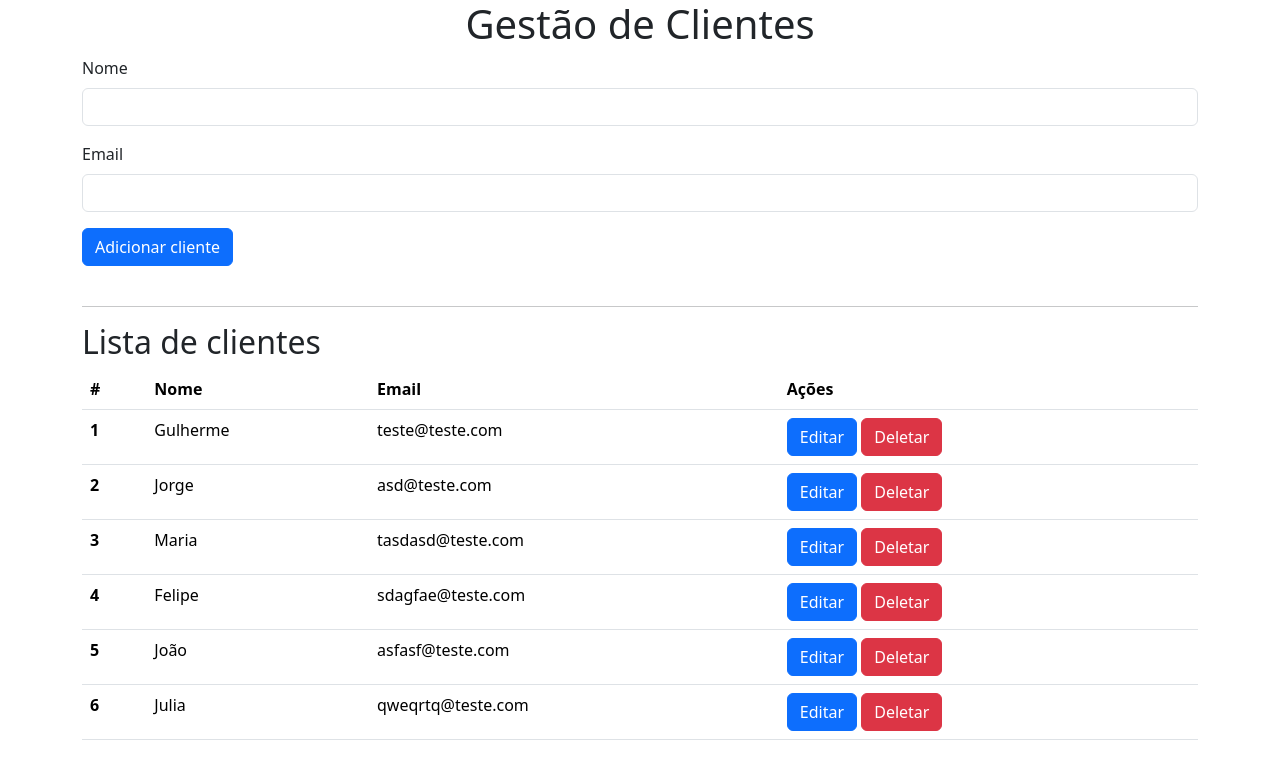
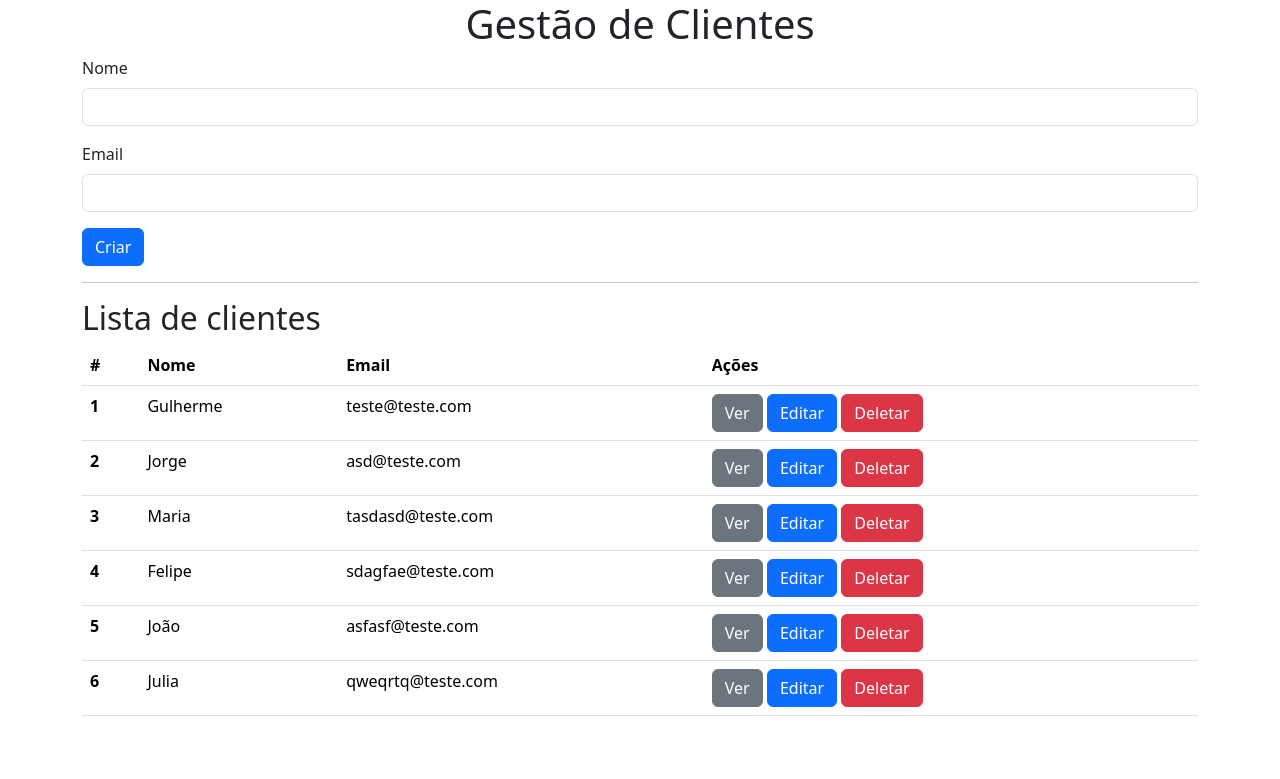
Before and after one commit to lucasagusto/Flask-estudo, a Flask app: page / in a window 1280 px wide. Shown: the top 779 px of the page. Run offline with Flask 3, Linux system fonts and the light colour scheme.

Commit message:
Funcoes finalizadas

```diff
--- a/main.py
+++ b/main.py
@@ -1,6 +1,7 @@
 from flask import Flask
 from routes.home import home_route
 from routes.cliente import cliente_route
+
 app = Flask(__name__)
 
 app.register_blueprint(home_route)
--- a/routes/cliente.py
+++ b/routes/cliente.py
@@ -1,60 +1,76 @@
 from flask import Blueprint, render_template, request
 from database.cliente import CLIENTES
+
 cliente_route = Blueprint('cliente', __name__)
-"""
-    Rota de Clientes
 
-   - /clientes/ (GET)- Listar os clientes
-   - /clientes/ (POST) - inserir o cliente no servidor
-   - /clientes/new (GET) - renderizar o formulário para criar um cliente
-   - /clientes/<id> (GET) - Obter os dados de um cliente
-   - /clientes/<id>/edit (GET)- renderizar um formulario para editar um cliente
-   - /clientes/<id>/update (PUT) - atualizar os dados do cliente
-   - /clientes/<id>/delete (DELETE) - deleta o registo do usuario
-
-"""
 @cliente_route.route('/')
 def lista_clientes():
-    """ listas os clientes """
+    """ listar os clientes """
     return render_template('lista_clientes.html', clientes=CLIENTES)
+
 
 @cliente_route.route('/', methods=['POST'])
 def inserir_cliente():
     """ inserir os dados do cliente """
+
     data = request.json
 
     novo_usuario = {
-        "id" : len(CLIENTES) + 1,
+        "id": len(CLIENTES) + 1,
         "nome": data['nome'],
-        "email" : data['email']
+        "email": data['email'],
     }
 
     CLIENTES.append(novo_usuario)
 
     return render_template('item_cliente.html', cliente=novo_usuario)
 
+
 @cliente_route.route('/new')
 def form_cliente():
     """ formulario para cadastrar um cliente """
     return render_template('form_cliente.html')
 
+
 @cliente_route.route('/<int:cliente_id>')
 def detalhe_cliente(cliente_id):
-    """ exibir detalhes de um cliente """
-    return render_template('detalhe_cliente.html')
+    """ exibir detalhes do cliente """
+
+    cliente = list(filter(lambda c: c['id'] == cliente_id, CLIENTES))[0]
+    return render_template('detalhe_cliente.html', cliente=cliente)
+
 
 @cliente_route.route('/<int:cliente_id>/edit')
 def form_edit_cliente(cliente_id):
-    """ exibir detalhes de um cliente """
-    return render_template('form_edit_cliente.html')
+    """ formulario para editar um cliente """
+    cliente = None
+    for c in CLIENTES:
+        if c['id'] == cliente_id:
+            cliente = c
+
+    return render_template('form_cliente.html', cliente=cliente)
+
+@cliente_route.route('/<int:cliente_id>/update', methods=['PUT'])
+def atualizar_cliente(cliente_id):
+    """ atualizar informacoes do cliente """
+    cliente_editado = None
+    # obter dados do formulario de edicao
+    data = request.json
+
+    # obter usuario pelo id
+    for c in CLIENTES:
+        if c['id'] == cliente_id:
+            c['nome'] = data['nome']
+            c['email'] = data['email']
+
+            cliente_editado = c
+
+    # editar usuario
+    return render_template('item_cliente.html', cliente=cliente_editado)
 
 
-@cliente_route.route('/<int:cliente_id>/update', methods = ['PUT'])
-def atualizar_cliente(cliente_id):
-    """ atualizar infomacoes do cliente """
-    pass
-
-@cliente_route.route('/<int:cliente_id>/deletar', methods=(['DELETE']))
+@cliente_route.route('/<int:cliente_id>/delete', methods=['DELETE'])
 def deletar_cliente(cliente_id):
-    """ deletar informacoes do cliente """
-    pass
+    global CLIENTES
+    CLIENTES = [ c for c in CLIENTES if c['id'] != cliente_id ]
+    return {'deleted': 'ok'}
--- a/templates/detalhe_cliente.html
+++ b/templates/detalhe_cliente.html
@@ -0,0 +1,5 @@
+<ul>
+    <li>ID: {{cliente.id}}</li>
+    <li>NOME: {{cliente.nome}}</li>
+    <li>E-MAIL: {{cliente.email}}</li>
+</ul>
--- a/templates/form_cliente.html
+++ b/templates/form_cliente.html
@@ -1,16 +1,32 @@
-<form class="c-form" action="{{ url_for('cliente.inserir_cliente') }}" method="POST" c-append="#lista-clientes">
+<form class="c-form"
+        {% if cliente %}
+            action="{{ url_for('cliente.atualizar_cliente', cliente_id=cliente.id) }}"
+        {% else %}
+            action="{{ url_for('cliente.inserir_cliente') }}"
+        {% endif %}
+
+        method="{% if cliente %}PUT{% else %}POST{% endif %}"
+
+        {% if cliente %}
+            c-swap="#cliente-{{cliente.id}}"
+        {% else %}
+            c-append="#lista-clientes"
+        {% endif %}
+
+        c-reload-container="true">
 
     <div class="mb-3">
-        <label class="form-label">Nome</label>
-        <input type="text" class="form-control" name="nome">
+      <label class="form-label">Nome</label>
+      <input type="text" class="form-control" name="nome" {% if cliente%}value="{{cliente.nome}}"{% endif %}>
     </div>
 
     <div class="mb-3">
-        <label class="form-label">Email</label>
-        <input type="email" class="form-control" name="email">
+        <label id="label-target" class="form-label">Email</label>
+        <input type="text" class="form-control" name="email" {% if cliente%}value="{{cliente.email}}"{% endif %}>
     </div>
 
 
-
-  <button type="submit" class="btn btn-primary">Adicionar cliente</button>
+    <button type="submit" class="btn btn-primary">
+        {% if cliente %}Salvar{% else %}Criar{% endif %}
+    </button>
 </form>
--- a/templates/index.html
+++ b/templates/index.html
@@ -1,28 +1,75 @@
-<!doctype html>
+<!DOCTYPE html>
 <html lang="en">
   <head>
-    <meta charset="utf-8">
-    <meta name="viewport" content="width=device-width, initial-scale=1">
+    <meta charset="utf-8" />
+    <meta name="viewport" content="width=device-width, initial-scale=1" />
     <title>Bootstrap demo</title>
-    <link href="https://cdn.jsdelivr.net/npm/bootstrap@5.3.6/dist/css/bootstrap.min.css" rel="stylesheet" integrity="sha384-4Q6Gf2aSP4eDXB8Miphtr37CMZZQ5oXLH2yaXMJ2w8e2ZtHTl7GptT4jmndRuHDT" crossorigin="anonymous">
-    <link rel="stylesheet" href="{{ url_for('static', filename='css/app.css') }}">
+    <link
+      href="https://cdn.jsdelivr.net/npm/bootstrap@5.3.2/dist/css/bootstrap.min.css"
+      rel="stylesheet"
+      integrity="sha384-T3c6CoIi6uLrA9TneNEoa7RxnatzjcDSCmG1MXxSR1GAsXEV/Dwwykc2MPK8M2HN"
+      crossorigin="anonymous"
+    />
+    <link
+      rel="stylesheet"
+      href="{{ url_for('static', filename='css/app.css')  }}"
+    />
   </head>
   <body>
     <div class="container">
-        <h1 class="text-center">Gestão de Clientes</h1>
+      <h1 class="text-center">Gestão de Clientes</h1>
 
-      <!-- Formulário add clientes -->
-      <div c-container="{{ url_for('cliente.form_cliente') }}"></div>
-      <br>
-      <hr>
+      <!-- Formulário add cliente -->
+      <div
+        id="form-cliente"
+        c-container="{{ url_for('cliente.form_cliente') }}"
+      ></div>
+
+      <hr />
 
       <!-- Lista de clientes -->
-       <h2>Lista de clientes</h2>
+      <h2>Lista de clientes</h2>
       <div c-container="{{ url_for('cliente.lista_clientes') }}"></div>
-
-      <script src="https://cdn.jsdelivr.net/npm/bootstrap@5.3.6/dist/js/bootstrap.bundle.min.js" integrity="sha384-j1CDi7MgGQ12Z7Qab0qlWQ/Qqz24Gc6BM0thvEMVjHnfYGF0rmFCozFSxQBxwHKO" crossorigin="anonymous"></script>
-      <script src="{{ url_for('static', filename='js/cru.js') }}"></script>
     </div>
 
+    <div
+      class="modal fade"
+      id="exampleModal"
+      tabindex="-1"
+      aria-labelledby="exampleModalLabel"
+      aria-hidden="true"
+    >
+      <div class="modal-dialog">
+        <div class="modal-content">
+          <div class="modal-header">
+            <h1 class="modal-title fs-5" id="exampleModalLabel">Modal title</h1>
+            <button
+              type="button"
+              class="btn-close"
+              data-bs-dismiss="modal"
+              aria-label="Close"
+            ></button>
+          </div>
+          <div class="modal-body" id="exibir-cliente"></div>
+          <div class="modal-footer">
+            <button
+              type="button"
+              class="btn btn-secondary"
+              data-bs-dismiss="modal"
+            >
+              Close
+            </button>
+            <button type="button" class="btn btn-primary">Save changes</button>
+          </div>
+        </div>
+      </div>
+    </div>
+
+    <script
+      src="https://cdn.jsdelivr.net/npm/bootstrap@5.3.2/dist/js/bootstrap.bundle.min.js"
+      integrity="sha384-C6RzsynM9kWDrMNeT87bh95OGNyZPhcTNXj1NW7RuBCsyN/o0jlpcV8Qyq46cDfL"
+      crossorigin="anonymous"
+    ></script>
+    <script src="{{ url_for('static', filename='js/cru.js')  }}"></script>
   </body>
 </html>
--- a/templates/item_cliente.html
+++ b/templates/item_cliente.html
@@ -1,9 +1,25 @@
-<tr>
+<tr id="cliente-{{cliente.id}}">
     <th scope="row">{{ cliente.id }}</th>
     <td>{{ cliente.nome }}</td>
     <td>{{ cliente.email }}</td>
     <td>
-            <button class="btn btn-primary">Editar</button>
-            <button class="btn btn-danger">Deletar</button>
+        <button class="btn btn-secondary"
+            c-get="{{ url_for('cliente.detalhe_cliente', cliente_id=cliente.id) }}"
+            c-target="#exibir-cliente"
+            data-bs-toggle="modal" data-bs-target="#exampleModal">
+                Ver
+        </button>
+
+        <button class="btn btn-primary"
+            c-get="{{ url_for('cliente.form_edit_cliente', cliente_id=cliente.id) }}"
+            c-target="#form-cliente">
+                Editar
+        </button>
+
+        <button class="btn btn-danger"
+            c-delete="{{ url_for('cliente.deletar_cliente', cliente_id=cliente.id) }}"
+            c-remove-closest="tr">
+                Deletar
+        </button>
     </td>
 </tr>
--- a/templates/lista_clientes.html
+++ b/templates/lista_clientes.html
@@ -8,9 +8,10 @@
       </tr>
     </thead>
     <tbody id="lista-clientes">
+
         {% for cliente in clientes %}
-        {% include 'item_cliente.html'%}
-    {%endfor%}
+            {% include 'item_cliente.html' %}
+        {% endfor %}
 
     </tbody>
   </table>
```
Lines whose indentation alone changed are shown as unchanged.
